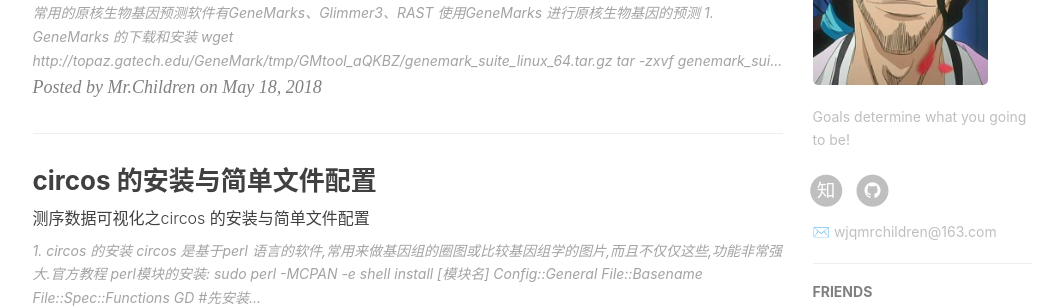
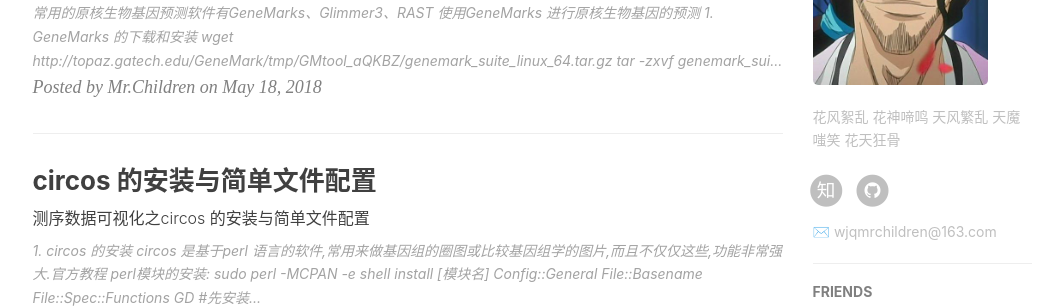
Before and after one commit to MrChildrenWE/MrChildrenWE.github.io, a Jekyll site: the page built from index.html, in a window 1280 px wide and 900 px high, scrolled down 627 px. Shown: the part 152-460 px from the top of the window, without its empty margins (135-1192 px from the left). Built offline with Jekyll 4.4.1, drawn with Linux system fonts in a browser that asks for light colours; nearby versions of some CDN libraries; the list of posts is cut into pages by our own code; comment, search, counter and statistics services are not loaded.

Commit message:
Update _config.yml

```diff
--- a/_config.yml
+++ b/_config.yml
@@ -18,7 +18,7 @@ sass:
 
 # Sidebar settings
 sidebar: true                           # whether or not using Sidebar.
-sidebar-about-description: "Goals determine what you going to be!"
+sidebar-about-description: "花风絮乱 花神啼鸣 天风繁乱 天魔嗤笑 花天狂骨"
 sidebar-avatar: /img/京乐春水.jpg      # use absolute URL, seeing it's used in both `/` and `/about/`
 
 
```
